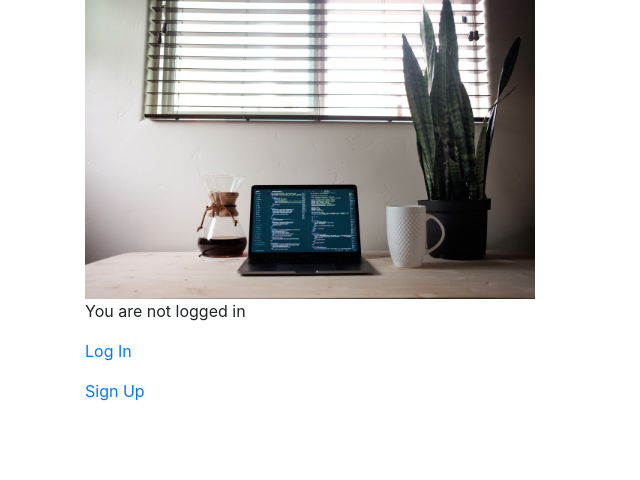
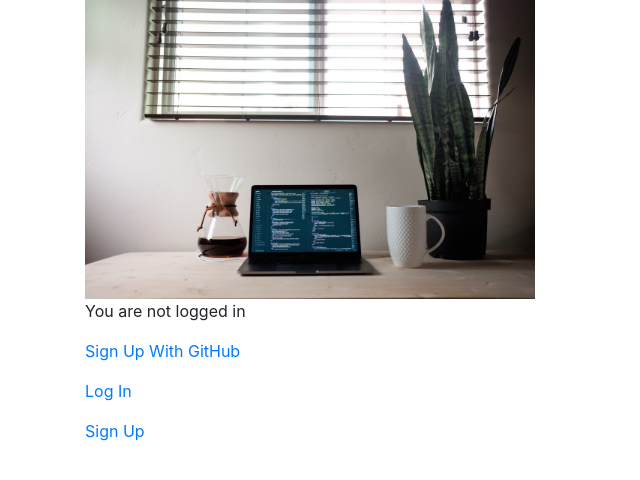
Before and after one commit to nkawaller/movies, a Django app: page / in a window 1280 px wide. Shown: the part 146-626 px from the top of the page, without its empty margins (0-640 px from the left). Run offline with Django 3.2, Linux system fonts and the light colour scheme; some libraries are stand-ins or nearby versions.

Commit message:
set up social authentication

```diff
--- a/movies_project/settings.py
+++ b/movies_project/settings.py
@@ -43,6 +43,8 @@ INSTALLED_APPS = [
     'crispy_forms',
     'allauth',
     'allauth.account',
+    'allauth.socialaccount',
+    'allauth.socialaccount.providers.github',
     'accounts',
     'pages'
 ]
--- a/templates/home.html
+++ b/templates/home.html
@@ -1,5 +1,6 @@
 {% extends '_base.html' %}
 {% load static %}
+{% load socialaccount %}
 
 {% block title %}Home{% endblock title %}
 
@@ -11,6 +12,7 @@
             <p><a href="{% url 'account_logout' %}">Log Out</a></p>
         {% else %}
             <p>You are not logged in</p>
+            <p><a href="{% provider_login_url 'github' %}">Sign Up With GitHub</a></p>
             <p><a href="{% url 'account_login' %}">Log In</a></p>
             <p><a href="{% url 'account_signup' %}">Sign Up</a></p>
         {% endif %}
```
